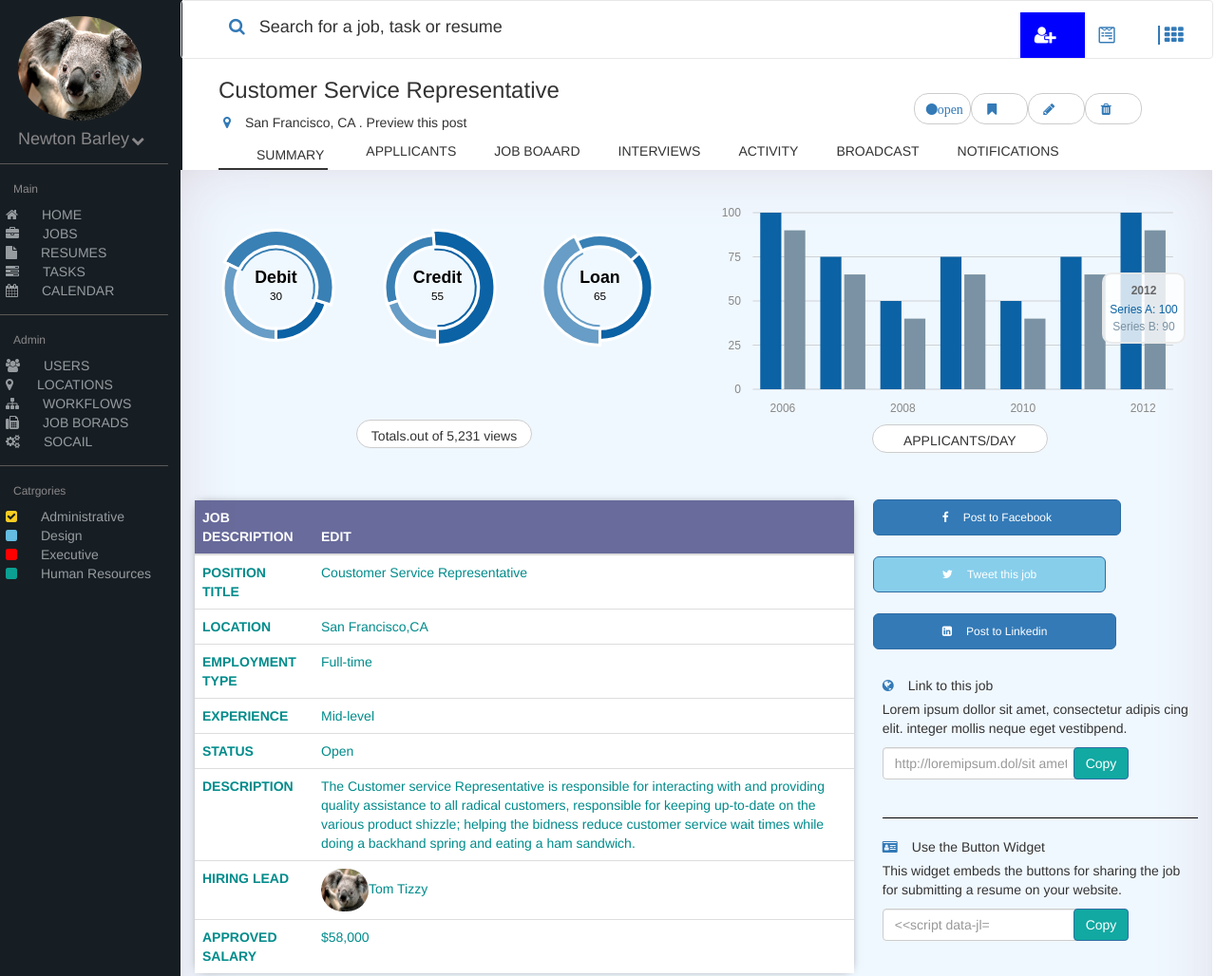
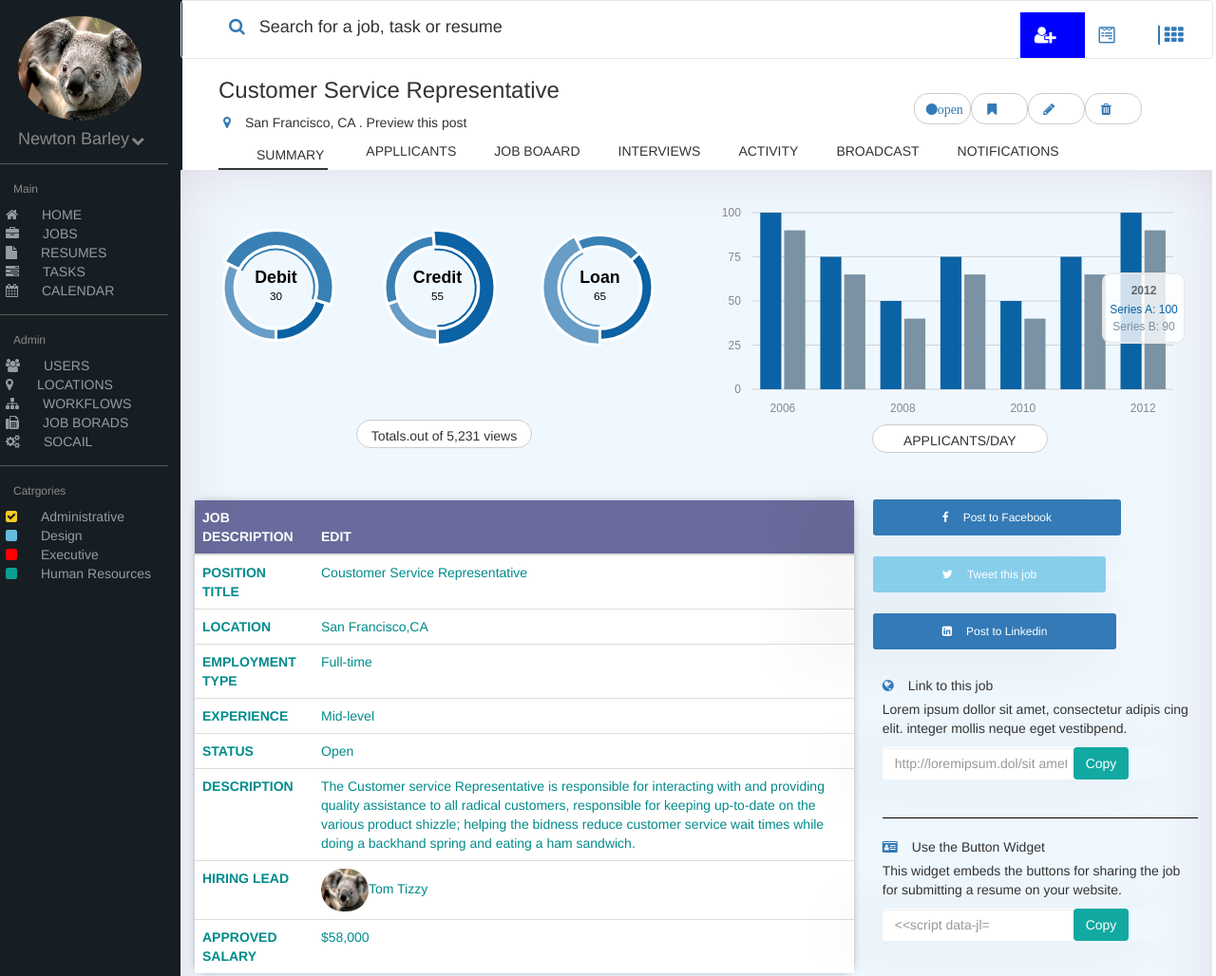
Before and after one commit to kankam1/DASHBOARD_NEWTON, a plain HTML site: page index.html in a window 1280 px wide. Shown: the top 1028 px of the page at 95% size. Drawn offline with Linux system fonts and the light colour scheme; a script that the page names is missing; some icons are missing.

Commit message:
added new box-shadow to project file

```diff
--- a/main.css
+++ b/main.css
@@ -92,7 +92,8 @@
   margin-left: 170px;
   margin-top: 13px; }
 .viewport .btn-primary {
-  margin-left: -10px; }
+  margin-left: -10px;
+  color: #fff; }
 .viewport tbody {
   background-color: white;
   color: darkcyan; }
@@ -137,12 +138,11 @@
   padding: 3px 72px;
   font-size: 12px;
   line-height: 2.5;
-  border-radius: 6px;
   margin-top: -31px;
   margin-bottom: -35px; }
 .viewport .form-inline {
   margin-top: -30px;
-  box-shadow: 0px 0px 130px -20px; }
+  box-shadow: -50px 5px 60px -16px; }
 .viewport p {
   margin-bottom: 40px;
   margin-top: 5px; }
@@ -165,6 +165,9 @@
 .viewport .people {
   margin-bottom: 40px;
   margin-top: 5px;
-  box-shadow: 0px 0px 120px -10px; }
+  box-shadow: -95px 15px 55px -9px; }
+.viewport .better {
+  color: #fff;
+  border-color: transparent; }
 
 /*# sourceMappingURL=main.css.map */
```
